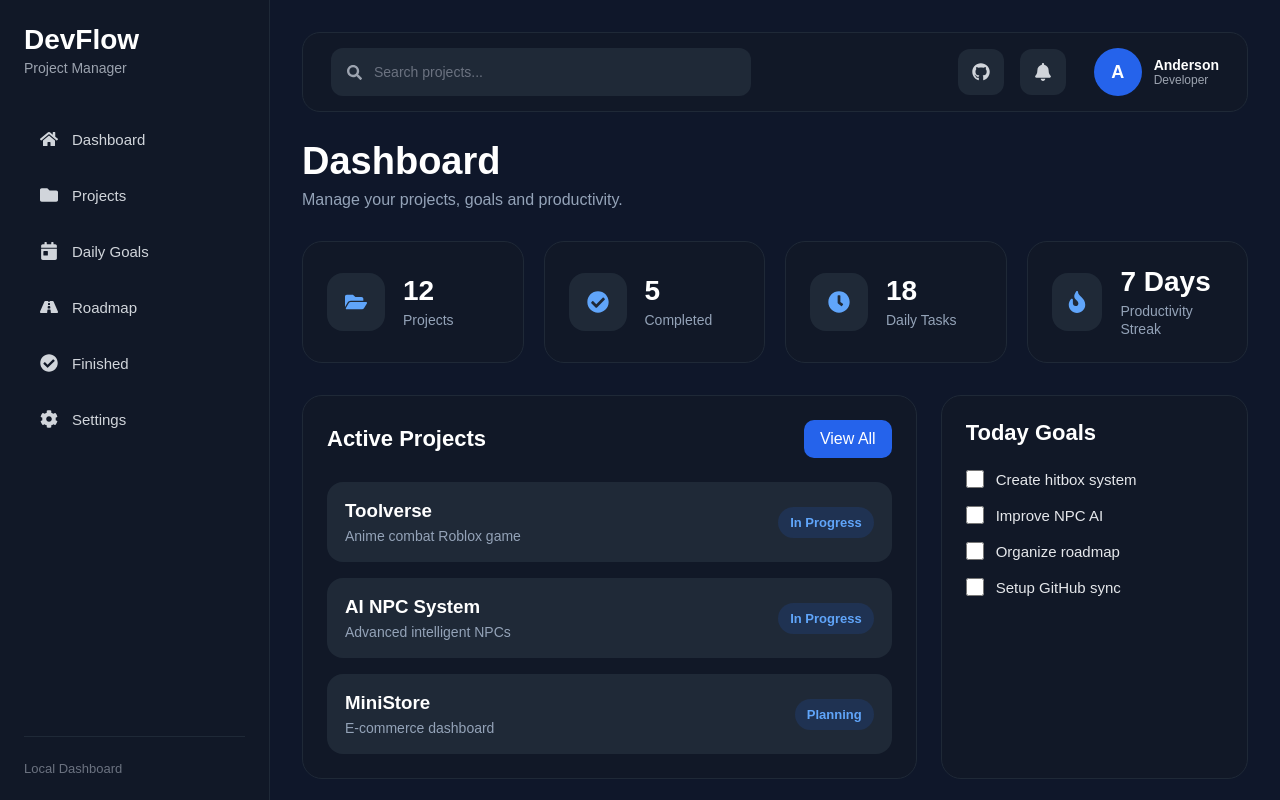
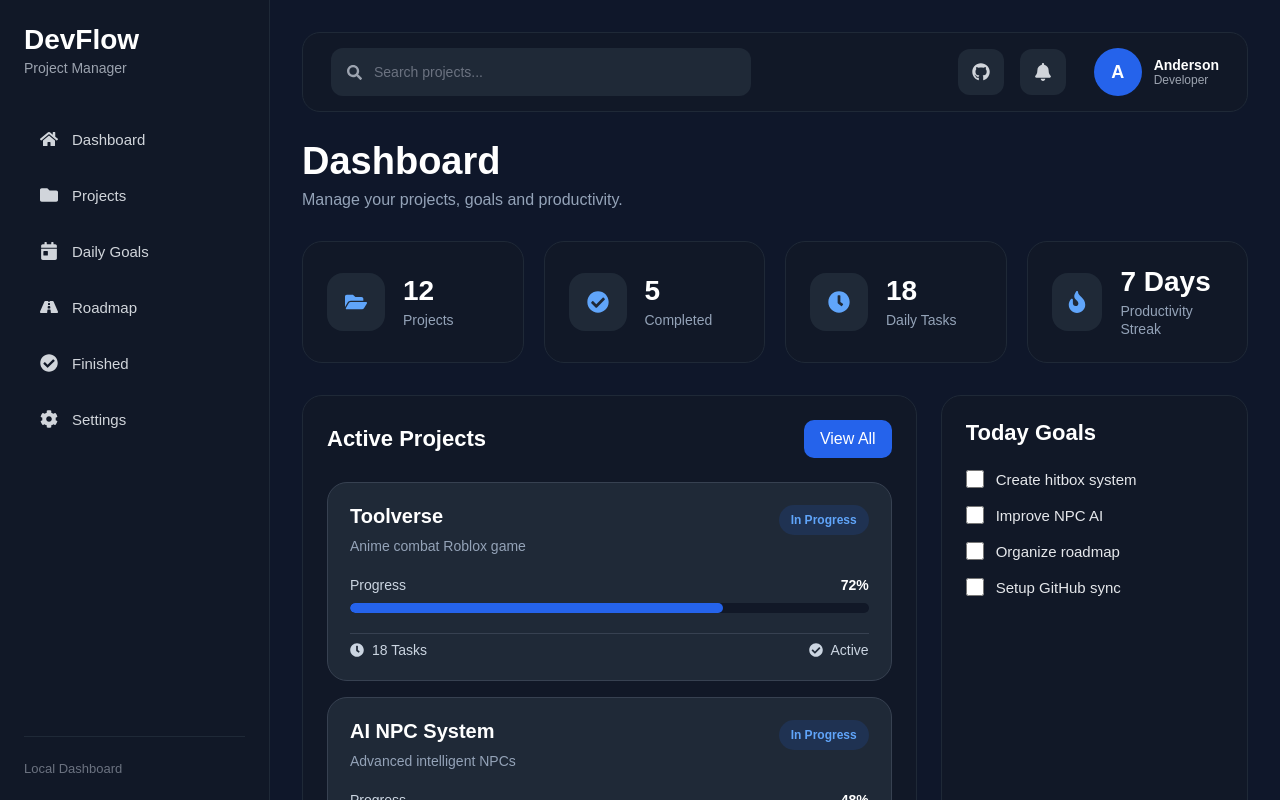
Before and after one commit to AndersonF-Dev/ai-project-manager, a Next.js app: page / in a window 1280 px wide. Shown: the top 800 px of the page. Built offline with nearby package versions, Linux system fonts and the light colour scheme.

Commit message:
feat: create reusable project card component
Added reusable ProjectCard component with:
- Progress bar
- Status badge
- Tasks info
- Hover animations
- Responsive card layout

```diff
--- a/src/app/page.module.css
+++ b/src/app/page.module.css
@@ -134,42 +134,6 @@
   gap: 16px;
 }
 
-.projectCard {
-  display: flex;
-  align-items: center;
-  justify-content: space-between;
-
-  padding: 18px;
-
-  border-radius: 16px;
-
-  background: #1f2937;
-}
-
-.projectCard h3 {
-  color: white;
-
-  margin-bottom: 6px;
-}
-
-.projectCard p {
-  color: #94a3b8;
-
-  font-size: 14px;
-}
-
-.status {
-  padding: 8px 12px;
-
-  border-radius: 999px;
-
-  background: rgba(37, 99, 235, 0.15);
-
-  color: #60a5fa;
-
-  font-size: 13px;
-  font-weight: 600;
-}
 
 .goalList {
   display: flex;
--- a/src/app/page.tsx
+++ b/src/app/page.tsx
@@ -1,13 +1,9 @@
-import Navbar from "@/components/Navbar/Navbar"
+import Navbar from "@/components/Navbar/Navbar";
+import ProjectCard from "@/components/ProjectCard/ProjectCard";
 
-import styles from "./page.module.css"
+import styles from "./page.module.css";
 
-import {
-  FaFolderOpen,
-  FaCheckCircle,
-  FaClock,
-  FaFire,
-} from "react-icons/fa"
+import { FaFolderOpen, FaCheckCircle, FaClock, FaFire } from "react-icons/fa";
 
 export default function HomePage() {
   return (
@@ -16,14 +12,9 @@ export default function HomePage() {
 
       <div className={styles.header}>
         <div>
-          <h1>
-            Dashboard
-          </h1>
+          <h1>Dashboard</h1>
 
-          <p>
-            Manage your projects,
-            goals and productivity.
-          </p>
+          <p>Manage your projects, goals and productivity.</p>
         </div>
       </div>
 
@@ -76,102 +67,70 @@ export default function HomePage() {
       <div className={styles.contentGrid}>
         <div className={styles.projectsSection}>
           <div className={styles.sectionHeader}>
-            <h2>
-              Active Projects
-            </h2>
+            <h2>Active Projects</h2>
 
-            <button>
-              View All
-            </button>
+            <button>View All</button>
           </div>
 
           <div className={styles.projectList}>
-            <div className={styles.projectCard}>
-              <div>
-                <h3>Toolverse</h3>
+            <ProjectCard
+              title="Toolverse"
+              description="Anime combat Roblox game"
+              status="In Progress"
+              progress={72}
+              tasks={18}
+            />
 
-                <p>
-                  Anime combat Roblox game
-                </p>
-              </div>
+            <ProjectCard
+              title="AI NPC System"
+              description="Advanced intelligent NPCs"
+              status="In Progress"
+              progress={48}
+              tasks={12}
+            />
 
-              <span className={styles.status}>
-                In Progress
-              </span>
-            </div>
-
-            <div className={styles.projectCard}>
-              <div>
-                <h3>AI NPC System</h3>
-
-                <p>
-                  Advanced intelligent NPCs
-                </p>
-              </div>
-
-              <span className={styles.status}>
-                In Progress
-              </span>
-            </div>
-
-            <div className={styles.projectCard}>
-              <div>
-                <h3>MiniStore</h3>
-
-                <p>
-                  E-commerce dashboard
-                </p>
-              </div>
-
-              <span className={styles.status}>
-                Planning
-              </span>
-            </div>
+            <ProjectCard
+              title="MiniStore"
+              description="E-commerce dashboard"
+              status="Planning"
+              progress={15}
+              tasks={24}
+            />
           </div>
         </div>
 
         <div className={styles.goalsSection}>
           <div className={styles.sectionHeader}>
-            <h2>
-              Today Goals
-            </h2>
+            <h2>Today Goals</h2>
           </div>
 
           <div className={styles.goalList}>
             <label className={styles.goalItem}>
               <input type="checkbox" />
 
-              <span>
-                Create hitbox system
-              </span>
+              <span>Create hitbox system</span>
             </label>
 
             <label className={styles.goalItem}>
               <input type="checkbox" />
 
-              <span>
-                Improve NPC AI
-              </span>
+              <span>Improve NPC AI</span>
             </label>
 
             <label className={styles.goalItem}>
               <input type="checkbox" />
 
-              <span>
-                Organize roadmap
-              </span>
+              <span>Organize roadmap</span>
             </label>
 
             <label className={styles.goalItem}>
               <input type="checkbox" />
 
-              <span>
-                Setup GitHub sync
-              </span>
+              <span>Setup GitHub sync</span>
             </label>
           </div>
         </div>
       </div>
     </section>
-  )
+  );
 }
--- /dev/null
+++ b/src/components/ProjectCard/ProjectCard.module.css
@@ -0,0 +1,132 @@
+.card {
+  width: 100%;
+
+  display: flex;
+  flex-direction: column;
+  gap: 20px;
+
+  padding: 22px;
+
+  border-radius: 20px;
+
+  background: #1f2937;
+
+  border: 1px solid #374151;
+
+  transition:
+    transform 0.2s ease,
+    border 0.2s ease,
+    background 0.2s ease;
+}
+
+.card:hover {
+  transform: translateY(-4px);
+
+  border-color: #2563eb;
+
+  background: #243041;
+}
+
+.top {
+  display: flex;
+  align-items: flex-start;
+  justify-content: space-between;
+
+  gap: 16px;
+}
+
+.top h3 {
+  color: white;
+
+  font-size: 20px;
+
+  margin-bottom: 8px;
+}
+
+.top p {
+  color: #94a3b8;
+
+  font-size: 14px;
+
+  line-height: 1.5;
+}
+
+.status {
+  padding: 8px 12px;
+
+  border-radius: 999px;
+
+  background: rgba(37, 99, 235, 0.15);
+
+  color: #60a5fa;
+
+  font-size: 12px;
+  font-weight: 700;
+
+  white-space: nowrap;
+}
+
+.progressSection {
+  display: flex;
+  flex-direction: column;
+  gap: 10px;
+}
+
+.progressInfo {
+  display: flex;
+  align-items: center;
+  justify-content: space-between;
+}
+
+.progressInfo span {
+  color: #cbd5e1;
+
+  font-size: 14px;
+}
+
+.progressInfo strong {
+  color: white;
+
+  font-size: 14px;
+}
+
+.progressBar {
+  width: 100%;
+  height: 10px;
+
+  overflow: hidden;
+
+  border-radius: 999px;
+
+  background: #111827;
+}
+
+.progressFill {
+  height: 100%;
+
+  border-radius: 999px;
+
+  background: #2563eb;
+
+  transition: width 0.3s ease;
+}
+
+.footer {
+  display: flex;
+  align-items: center;
+  justify-content: space-between;
+
+  padding-top: 8px;
+
+  border-top: 1px solid #374151;
+}
+
+.footerItem {
+  display: flex;
+  align-items: center;
+  gap: 8px;
+
+  color: #cbd5e1;
+
+  font-size: 14px;
+}
--- /dev/null
+++ b/src/components/ProjectCard/ProjectCard.tsx
@@ -0,0 +1,75 @@
+import styles from "./ProjectCard.module.css"
+
+import {
+  FaClock,
+  FaCheckCircle,
+} from "react-icons/fa"
+
+interface ProjectCardProps {
+  title: string
+  description: string
+  status: "Planning" | "In Progress" | "Completed"
+  progress: number
+  tasks: number
+}
+
+export default function ProjectCard({
+  title,
+  description,
+  status,
+  progress,
+  tasks,
+}: ProjectCardProps) {
+  return (
+    <div className={styles.card}>
+      <div className={styles.top}>
+        <div>
+          <h3>{title}</h3>
+
+          <p>{description}</p>
+        </div>
+
+        <span className={styles.status}>
+          {status}
+        </span>
+      </div>
+
+      <div className={styles.progressSection}>
+        <div className={styles.progressInfo}>
+          <span>Progress</span>
+
+          <strong>
+            {progress}%
+          </strong>
+        </div>
+
+        <div className={styles.progressBar}>
+          <div
+            className={styles.progressFill}
+            style={{
+              width: `${progress}%`,
+            }}
+          />
+        </div>
+      </div>
+
+      <div className={styles.footer}>
+        <div className={styles.footerItem}>
+          <FaClock />
+
+          <span>
+            {tasks} Tasks
+          </span>
+        </div>
+
+        <div className={styles.footerItem}>
+          <FaCheckCircle />
+
+          <span>
+            Active
+          </span>
+        </div>
+      </div>
+    </div>
+  )
+}
```
